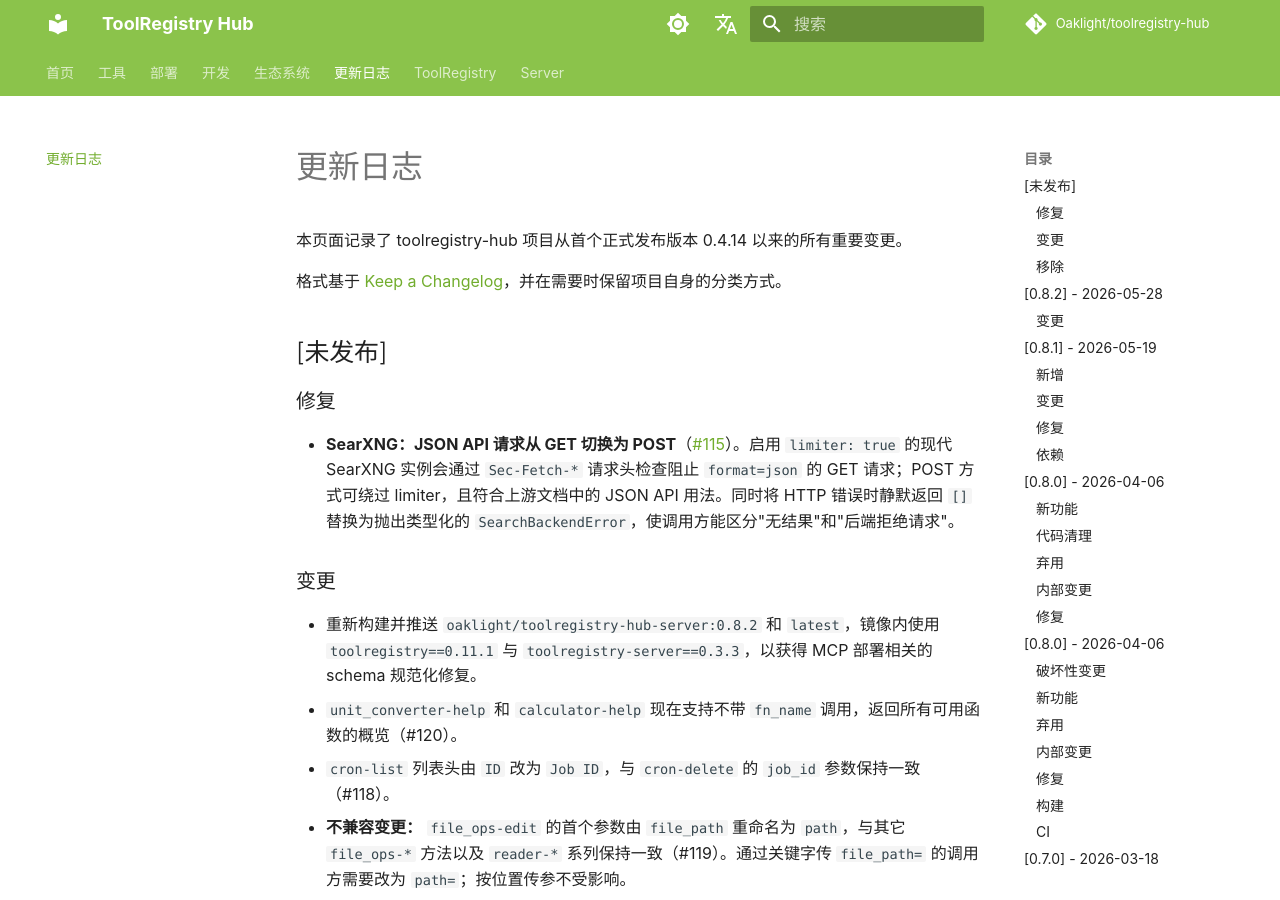
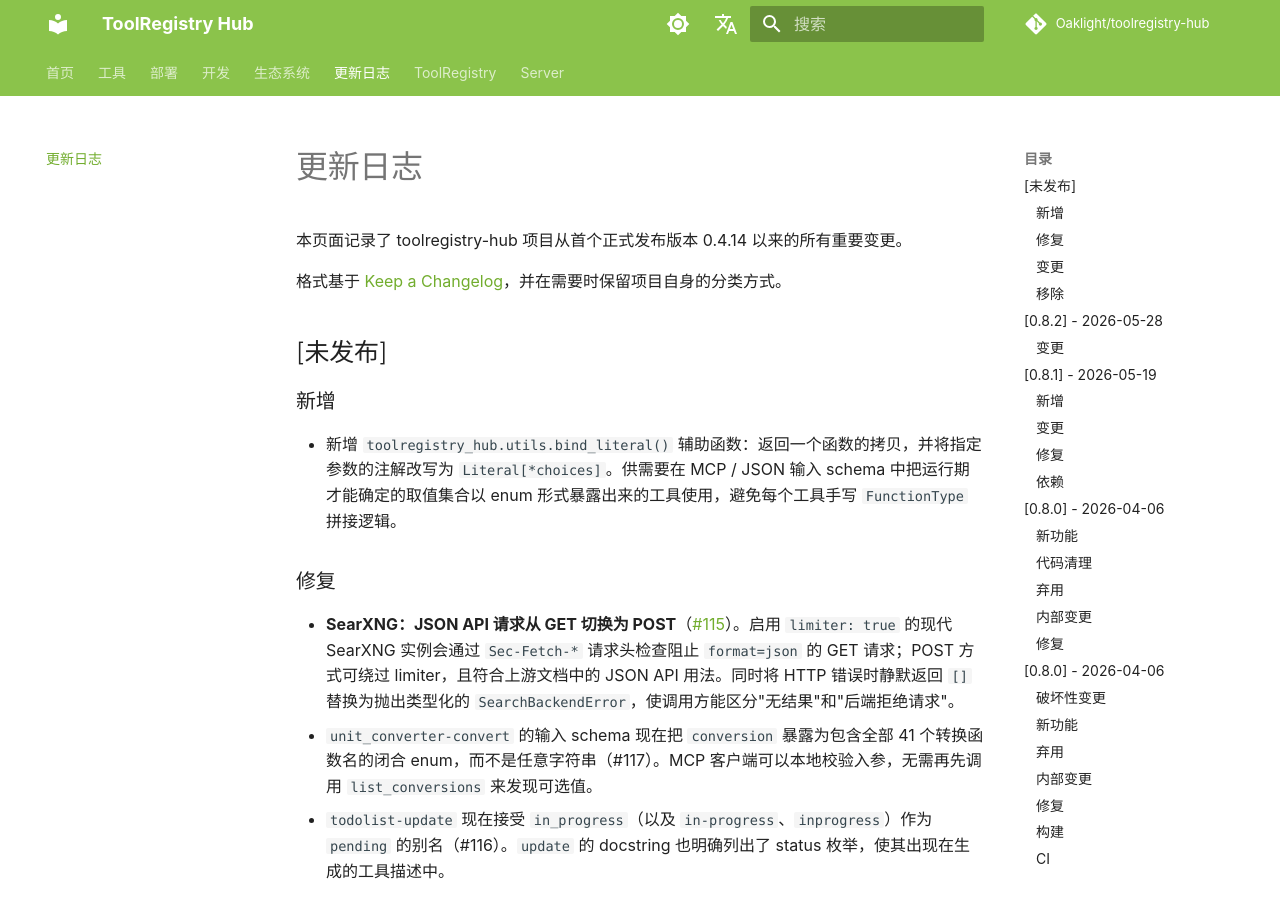
Before and after one commit to Oaklight/toolregistry-hub, an MkDocs documentation site: the page built from docs/changelog.md, in a window 1280 px wide and 900 px high. Built offline with MkDocs 1.6.1 and Material for MkDocs 9.7.7, drawn with Linux system fonts in a browser that asks for light colours; some web fonts are replaced; comment, search, counter and statistics services are not loaded.

Commit message:
docs: 记录 bind_literal 辅助函数与 convert/todo 枚举修复（#116, #117）

```diff
--- a/docs/changelog.md
+++ b/docs/changelog.md
@@ -14,9 +14,15 @@
 
 ## [未发布]
 
+### 新增
+
+- 新增 `toolregistry_hub.utils.bind_literal()` 辅助函数：返回一个函数的拷贝，并将指定参数的注解改写为 `Literal[*choices]`。供需要在 MCP / JSON 输入 schema 中把运行期才能确定的取值集合以 enum 形式暴露出来的工具使用，避免每个工具手写 `FunctionType` 拼接逻辑。
+
 ### 修复
 
 - **SearXNG：JSON API 请求从 GET 切换为 POST**（[#115](https://github.com/Oaklight/toolregistry-hub/issues/115)）。启用 `limiter: true` 的现代 SearXNG 实例会通过 `Sec-Fetch-*` 请求头检查阻止 `format=json` 的 GET 请求；POST 方式可绕过 limiter，且符合上游文档中的 JSON API 用法。同时将 HTTP 错误时静默返回 `[]` 替换为抛出类型化的 `SearchBackendError`，使调用方能区分"无结果"和"后端拒绝请求"。
+- `unit_converter-convert` 的输入 schema 现在把 `conversion` 暴露为包含全部 41 个转换函数名的闭合 enum，而不是任意字符串（#117）。MCP 客户端可以本地校验入参，无需再先调用 `list_conversions` 来发现可选值。
+- `todolist-update` 现在接受 `in_progress`（以及 `in-progress`、`inprogress`）作为 `pending` 的别名（#116）。`update` 的 docstring 也明确列出了 status 枚举，使其出现在生成的工具描述中。
 
 ### 变更
 
```
